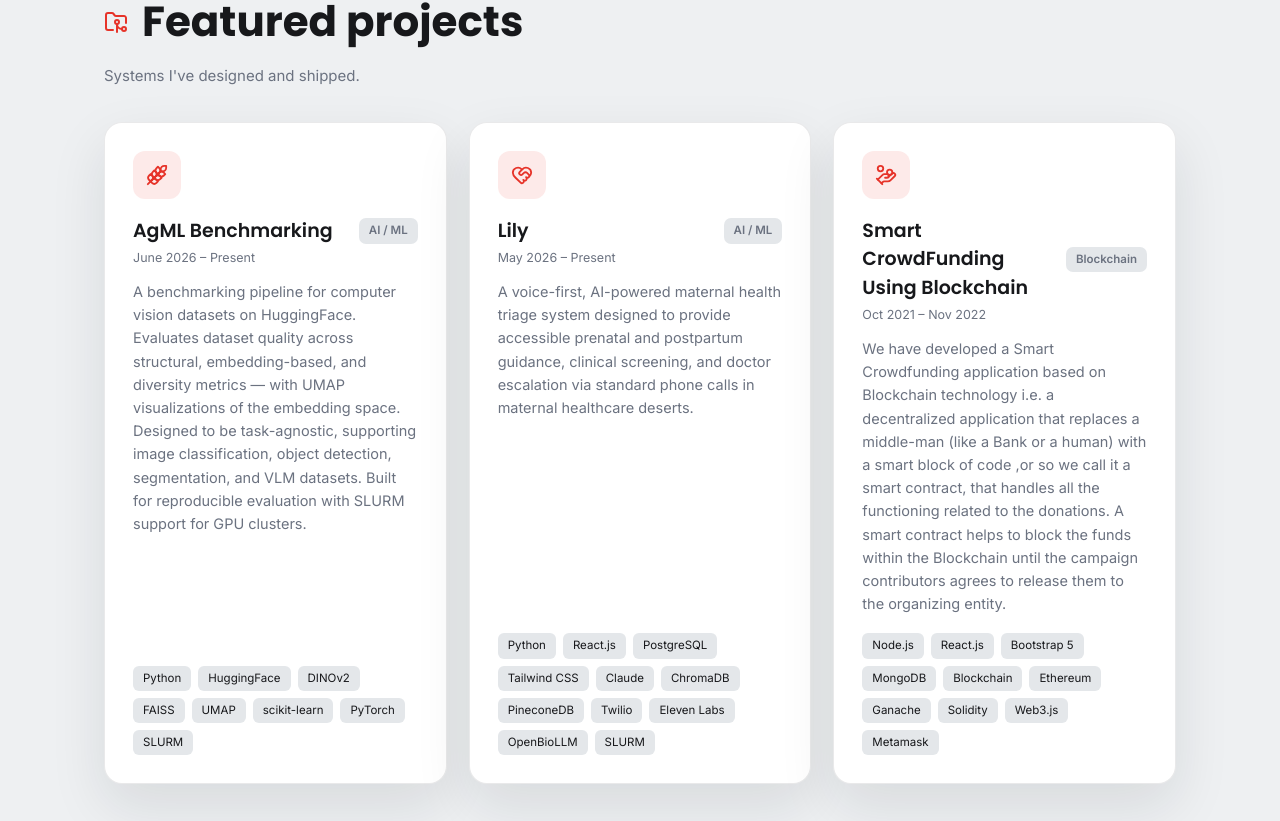
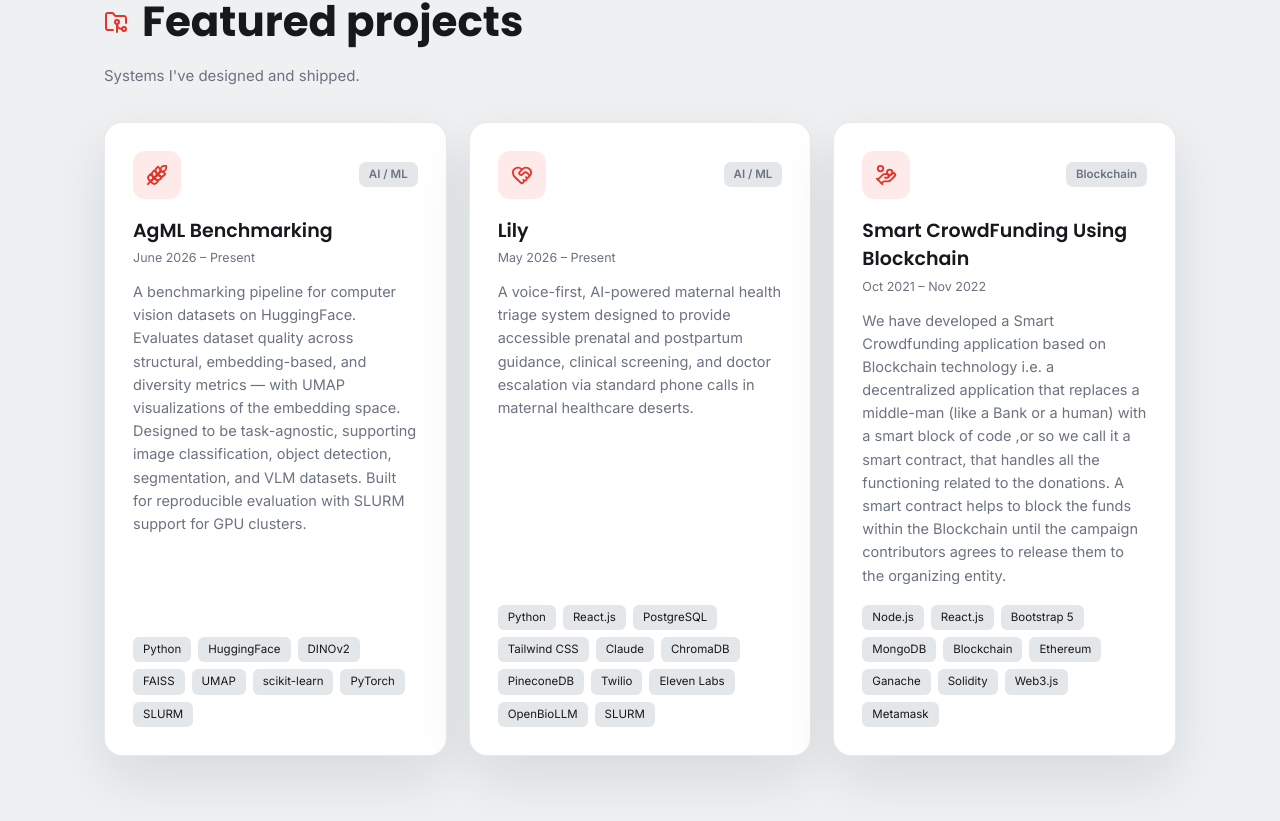
Before and after one commit to uchandar29/uchandar29.github.io, a Next.js app: page / in a window 1280 px wide. Shown: the part 4816-5637 px from the top of the page. Built offline with nearby package versions, Linux system fonts and the light colour scheme.

Commit message:
Move project category badge onto the icon row
Category tag now sits top-right next to the icon instead of next to
the title; the title gets its own full-width line below.

```diff
--- a/components/projects/projects-section.tsx
+++ b/components/projects/projects-section.tsx
@@ -54,6 +54,7 @@ export function ProjectsSection() {
                 <Icon name={p.icon} style={{ width: 40, height: 40, opacity: 0.35 }} />
               </div>
             )}
+            <div style={{ display: "flex", alignItems: "center", justifyContent: "space-between", gap: 10, marginBottom: 18 }}>
               <span
                 style={{
                   display: "grid",
@@ -63,13 +64,10 @@ export function ProjectsSection() {
                   borderRadius: 12,
                   background: "var(--accent-weak)",
                   color: "var(--accent)",
-                marginBottom: 18,
                 }}
               >
                 <Icon name={p.icon} style={{ width: 22, height: 22 }} />
               </span>
-            <div style={{ display: "flex", alignItems: "center", justifyContent: "space-between", gap: 10, marginBottom: 4 }}>
-              <h3 style={{ fontSize: 19, fontWeight: 600, margin: 0, color: "var(--text)" }}>{p.title}</h3>
               <span
                 style={{
                   fontSize: 11.5,
@@ -84,6 +82,7 @@ export function ProjectsSection() {
                 {p.category}
               </span>
             </div>
+            <h3 style={{ fontSize: 19, fontWeight: 600, margin: "0 0 4px", color: "var(--text)" }}>{p.title}</h3>
             <div style={{ fontSize: 12.5, color: "var(--muted)", marginBottom: 12 }}>{p.period}</div>
             <p style={{ fontSize: 14.5, lineHeight: 1.6, color: "var(--muted)", margin: "0 0 18px", flex: 1 }}>
               {p.blurb}
```
Lines whose indentation alone changed are shown as unchanged.
